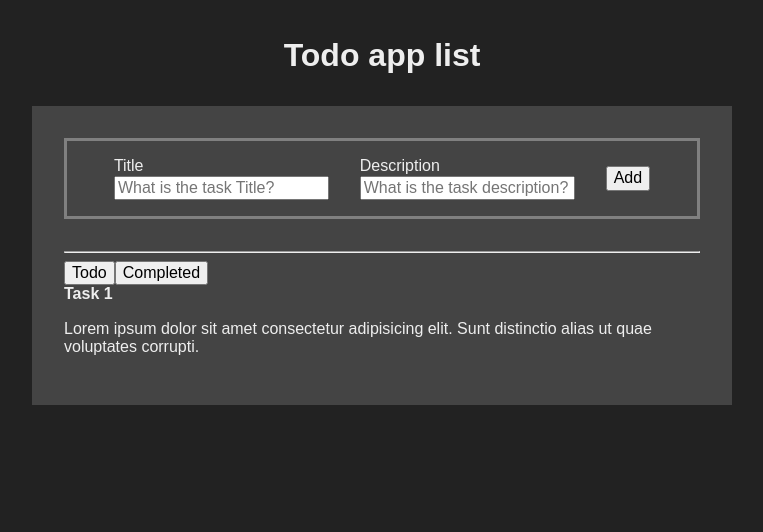
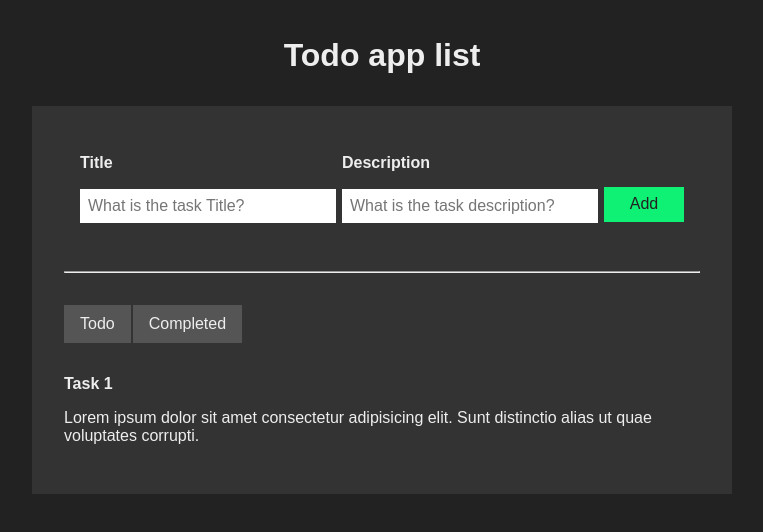
Before and after one commit to peterjbone/todo-app, a React (Vite) app: page / in a window 1280 px wide. Shown: the top 532 px of the page, without its empty margins (258-1021 px from the left). Built offline with nearby package versions, Linux system fonts and the light colour scheme.

Commit message:
App.jsx updated

```diff
--- a/src/App.jsx
+++ b/src/App.jsx
@@ -1,9 +1,17 @@
 import React, { useState, useEffect } from "react";
 import styles from "./App.module.css";
 import Input from "./components/Input/Input.jsx";
-import Button from "./components/Button/Button.jsx";
+//import Button from "./components/Button/Button.jsx";
 
 function App() {
+	const [isSelected, setIsSelected] = useState(null);
+
+	const handleClick = (e) => {
+		const { innerText } = e.target;
+		if (innerText === "Todo") setIsSelected("Todo");
+		if (innerText === "Completed") setIsSelected("Completed");
+	};
+
 	return (
 		<div className={styles.App}>
 			<h1>Todo app list</h1>
@@ -22,22 +30,32 @@ function App() {
 						/>
 					</div>
 					<div className={styles.inputItem}>
-						<Button text="Add" />
+						<button type="button">Add</button>
 					</div>
 				</div>
 				<hr />
 				{/* buttons section */}
 				<div className={styles.buttonsGroup}>
-					<button type="button">Todo</button>
-					<button type="button">Completed</button>
+					<button
+						type="button"
+						data-btn-selected={isSelected === "Todo" && "active"}
+						onClick={handleClick}>
+						Todo
+					</button>
+					<button
+						type="button"
+						data-btn-selected={isSelected === "Completed" && "active"}
+						onClick={handleClick}>
+						Completed
+					</button>
 				</div>
 				{/* Tasks list */}
 				<div className={styles.taskList}>
 					<div className={styles.taskListItem}>
 						<b>Task 1</b>
 						<p>
-							Lorem ipsum dolor sit amet consectetur adipisicing elit. Sunt distinctio alias ut quae
-							voluptates corrupti.
+							Lorem ipsum dolor sit amet consectetur adipisicing elit. Sunt
+							distinctio alias ut quae voluptates corrupti.
 						</p>
 					</div>
 				</div>
--- a/src/App.module.css
+++ b/src/App.module.css
@@ -16,17 +16,20 @@
 	max-width: 700px;
 	padding: 2em;
 	margin: 2em auto 0;
-	background-color: #444;
+	background-color: #333;
 }
 
+/****** INPUTS SECTION */
+
 .todoWrapper > .inputsGroup {
-	width: 100%;
+	/* 	width: 100%; */
+	width: auto;
 	padding: 1em;
 	margin: 0 0 2em;
 	display: flex;
-	justify-content: space-evenly;
+	justify-content: space-between;
 	align-items: center;
-	border: 3px solid grey;
+	/* 	border: 3px solid grey; */
 }
 
 .inputsGroup > .inputItem {
@@ -34,3 +37,59 @@
 	flex-flow: column nowrap;
 	align-items: flex-start;
 }
+
+.inputItem > label {
+	display: block;
+	font-weight: bold;
+	margin: 0 0 1em;
+}
+
+.inputItem > input {
+	width: 16em;
+	padding: 0.5em;
+	border: none;
+	display: block;
+}
+
+.inputItem > input:focus {
+	outline: none;
+	outline: 2px solid #0ef174;
+}
+
+.inputItem > button {
+	width: 5em;
+	padding: 0.5em;
+	margin: 2em 0 0;
+	border: none;
+	border-radius: 0;
+	color: #222;
+	background-color: #0ef174;
+	cursor: pointer;
+}
+
+.inputItem > button:hover {
+	background-color: #08a74f;
+}
+
+/****** BUTTONS SECTION */
+
+.buttonsGroup {
+	margin: 2em 0;
+	display: flex;
+	flex-flow: row nowrap;
+	justify-content: flex-start;
+	gap: 2px;
+}
+
+.buttonsGroup > button {
+	padding: 0.6em 1em;
+	border: none;
+	color: #eee;
+	background-color: #555;
+	cursor: pointer;
+}
+
+.buttonsGroup > button[data-btn-selected="active"] {
+	color: #222;
+	background-color: #0ef174;
+}
```
